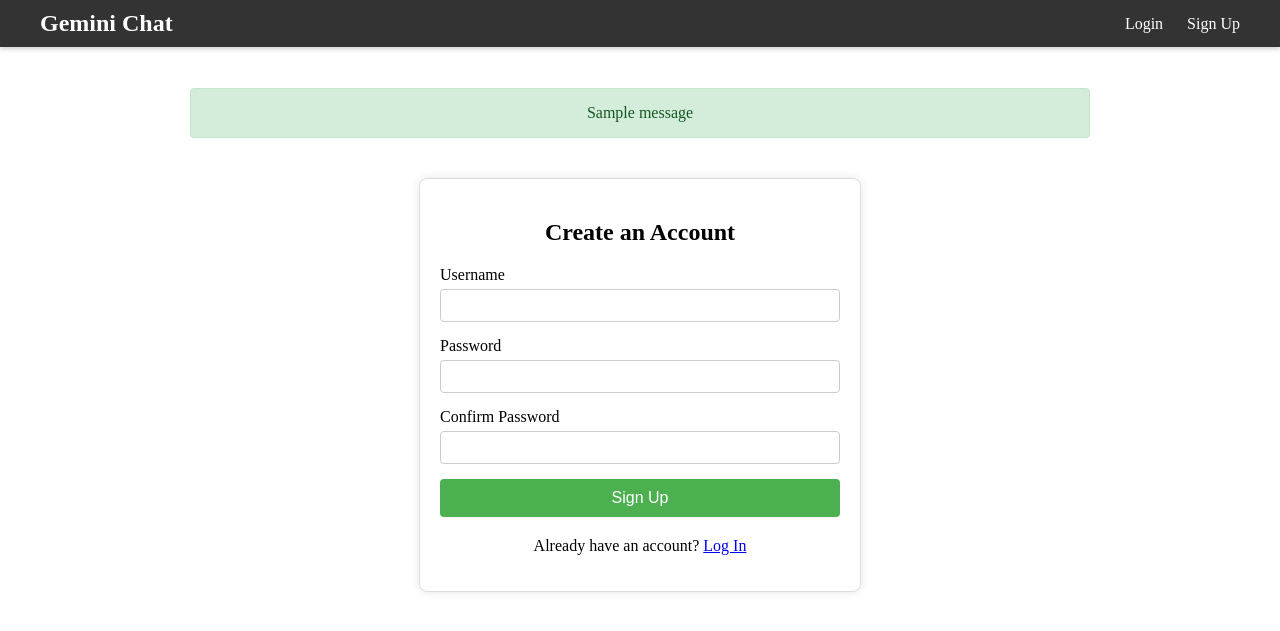
After one commit to harish-167/multi-model-AI-with-PII-mask, a Flask app: page /signup in a window 1280 px wide. The commit adds this page. Shown: the top 631 px of the page. Run offline with Flask 3, Linux system fonts and the light colour scheme; one stand-in notice (Sample message) is shown.

Commit message:
deleted older files

```diff
--- a/src/app.py
+++ b/src/app.py
@@ -1,44 +1,117 @@
 import os
+from flask import Flask, render_template, request, jsonify, redirect, url_for, flash
+from flask_login import LoginManager, login_user, logout_user, login_required, current_user
+from dotenv import load_dotenv
 import google.generativeai as genai
-from flask import Flask, render_template, request, jsonify
+
+# Import our new components
+from models import db, bcrypt, User
+from forms import LoginForm, SignupForm
+
+# Load environment variables from .env file
+load_dotenv()
 
 app = Flask(__name__)
 
-# Configure Google Generative AI
-# IMPORTANT: Replace "YOUR_GEMINI_API_KEY" with your actual API key
-# It's highly recommended to use environment variables for production
-# For this example, we'll put it directly, but for real apps, use:
-# os.environ.get("GOOGLE_API_KEY")
-genai.configure(api_key=os.environ.get('GEMINI_API_KEY'))
+# --- CONFIGURATIONS ---
+app.config['SECRET_KEY'] = os.environ.get('FLASK_SECRET_KEY')
+# For simplicity, we'll use SQLite for this example
+app.config['SQLALCHEMY_DATABASE_URI'] = 'sqlite:///db.sqlite3'
+app.config['SQLALCHEMY_TRACK_MODIFICATIONS'] = False
+GEMINI_API_KEY = os.environ.get('GEMINI_API_KEY')
 
-# Choose a model
-model = genai.GenerativeModel('gemini-2.0-flash')
+# --- INITIALIZE EXTENSIONS ---
+db.init_app(app)
+bcrypt.init_app(app)
+
+# --- FLASK-LOGIN CONFIGURATION ---
+login_manager = LoginManager()
+login_manager.init_app(app)
+login_manager.login_view = 'login' # Redirect to login page if user is not authenticated
+login_manager.login_message_category = 'info'
+login_manager.login_message = "Please log in to access this page."
+
+
+@login_manager.user_loader
+def load_user(user_id):
+    """Check if user is logged-in on every page load."""
+    if user_id is not None:
+        return User.query.get(int(user_id))
+    return None
+
+# --- GOOGLE GENERATIVE AI CONFIGURATION ---
+genai.configure(api_key=GEMINI_API_KEY)
+model = genai.GenerativeModel('gemini-1.5-flash') # Using a more recent model
+
+
+# --- ROUTE DEFINITIONS ---
+
+@app.route('/login', methods=['GET', 'POST'])
+def login():
+    if current_user.is_authenticated:
+        return redirect(url_for('index'))
+
+    form = LoginForm()
+    if form.validate_on_submit():
+        user = User.query.filter_by(username=form.username.data).first()
+        if user and user.check_password(form.password.data):
+            login_user(user)
+            return redirect(url_for('index'))
+        else:
+            flash('Invalid username or password.', 'danger')
+    return render_template('login.html', form=form)
+
+@app.route('/signup', methods=['GET', 'POST'])
+def signup():
+    if current_user.is_authenticated:
+        return redirect(url_for('index'))
+
+    form = SignupForm()
+    if form.validate_on_submit():
+        new_user = User(username=form.username.data, password=form.password.data)
+        db.session.add(new_user)
+        db.session.commit()
+        flash('Account created successfully! Please log in.', 'success')
+        return redirect(url_for('login'))
+    return render_template('signup.html', form=form)
+
+@app.route('/logout')
+@login_required
+def logout():
+    logout_user()
+    flash('You have been logged out.', 'info')
+    return redirect(url_for('login'))
+
+
+# --- MAIN APPLICATION ROUTES ---
 
 @app.route('/')
+@login_required # Protect this route
 def index():
     return render_template('index.html')
 
+
 @app.route('/generate_text', methods=['POST'])
+@login_required # Protect the API endpoint
 def generate_text():
     data = request.json
     user_prompt = data.get('prompt')
-    # Receive the entire conversation history from the frontend
     conversation_history = data.get('history', [])
     if not user_prompt:
         return jsonify({'error': 'No prompt provided'}), 400
 
     try:
+        # Reformat history for the API if necessary
+        # The genai library expects a specific format.
+        # The frontend sends a list of dicts: {'role': 'user'/'model', 'parts': [{'text': ...}]}
+        # The library's `start_chat` history expects: {'role': 'user'/'model', 'parts': [...]}
+        # Our current format is already correct.
+
         chat = model.start_chat(history=conversation_history)
-        # Send the new user message to the chat
         response = chat.send_message(user_prompt)
-
-        #response = model.generate_content(user_prompt)
-        # Assuming the response has a 'text' attribute
         generated_content = response.text
 
-        # Update the conversation history with the new user input and model response
-        # The chat.history object now contains the updated conversation.
-        # We need to convert it to a serializable format for JSON.
+        # Convert the chat history to a JSON-serializable format to send back
         updated_history = [
             {'role': message.role, 'parts': [part.text for part in message.parts]}
             for message in chat.history
@@ -46,12 +119,14 @@ def generate_text():
 
         return jsonify({
             'generated_text': generated_content,
-            'history': updated_history # Send back the full updated history
+            'history': updated_history
         })
     except Exception as e:
-        # Log the full exception for debugging
         print(f"Error calling Gemini API: {e}")
         return jsonify({'error': str(e)}), 500
 
+
 if __name__ == '__main__':
-    app.run(debug=True,host='0.0.0.0',port=5000) # debug=True allows for automatic reloads on code changes
+    with app.app_context():
+        db.create_all()  # Create database tables if they don't exist
+    app.run(debug=True, host='0.0.0.0', port=5000)
--- /dev/null
+++ b/src/forms.py
@@ -0,0 +1,34 @@
+from flask_wtf import FlaskForm
+from wtforms import StringField, PasswordField, SubmitField
+from wtforms.validators import DataRequired, Length, EqualTo, ValidationError
+from models import User
+
+class SignupForm(FlaskForm):
+    """Form for users to create new account"""
+    username = StringField(
+        'Username',
+        validators=[DataRequired(), Length(min=3, max=25)]
+    )
+    password = PasswordField(
+        'Password',
+        validators=[DataRequired(), Length(min=6)]
+    )
+    confirm_password = PasswordField(
+        'Confirm Password',
+        validators=[DataRequired(), EqualTo('password', message='Passwords must match.')]
+    )
+    submit = SubmitField('Sign Up')
+
+    def validate_username(self, username):
+        user = User.query.filter_by(username=username.data).first()
+        if user:
+            raise ValidationError('That username is already taken. Please choose a different one.')
+
+class LoginForm(FlaskForm):
+    """Form for users to login"""
+    username = StringField(
+        'Username',
+        validators=[DataRequired()]
+    )
+    password = PasswordField('Password', validators=[DataRequired()])
+    submit = SubmitField('Log In')
--- a/src/requirements.txt
+++ b/src/requirements.txt
@@ -1,2 +1,7 @@
 Flask
 google-generativeai
+Flask-SQLAlchemy
+Flask-Login
+Flask-Bcrypt
+Flask-WTF
+python-dotenv
--- a/src/static/style.css
+++ b/src/static/style.css
@@ -1,117 +1,120 @@
-body {
-    font-family: Arial, sans-serif;
-    margin: 0;
-    padding: 20px;
-    background-color: #f4f4f4;
+/* Add these styles to the end of your style.css file */
+
+/* Navbar */
+.navbar {
+    position: fixed;
+    top: 0;
+    left: 0;
+    width: 100%;
+    background-color: #333;
+    color: white;
+    padding: 10px 40px;
     display: flex;
-    justify-content: center;
-    align-items: flex-start;
-    min-height: 100vh;
+    justify-content: space-between;
+    align-items: center;
+    box-shadow: 0 2px 5px rgba(0,0,0,0.2);
     box-sizing: border-box;
 }
-
-.container {
-    background-color: #fff;
-    padding: 30px;
-    border-radius: 8px;
-    box-shadow: 0 2px 10px rgba(0, 0, 0, 0.1);
-    width: 100%;
-    max-width: 700px;
-    text-align: center;
+.nav-brand {
+    font-size: 1.5em;
+    font-weight: bold;
+    color: white;
+    text-decoration: none;
+}
+.nav-links a, .nav-links span {
+    color: white;
+    text-decoration: none;
+    margin-left: 20px;
 }
 
-h1 {
-    color: #333;
-    margin-bottom: 25px;
-}
-
-/* New: Conversation History styles */
-#conversationHistory {
-    border: 1px solid #e0e0e0;
-    border-radius: 8px;
-    padding: 15px;
-    margin-bottom: 20px;
-    max-height: 400px; /* Limit height */
-    overflow-y: auto; /* Enable scrolling */
-    background-color: #fcfcfc;
-    text-align: left; /* Align text within messages */
-}
-
-.message {
-    margin-bottom: 10px;
-    padding: 8px 12px;
-    border-radius: 6px;
-    line-height: 1.5;
-}
-
-.message strong {
-    font-weight: bold;
-}
-
-.message.user {
-    background-color: #e6f7ff; /* Light blue for user */
-    color: #333;
-    text-align: right; /* User messages float right */
-    margin-left: 20%; /* User message takes less width */
-}
-
-.message.model {
-    background-color: #eaffe6; /* Light green for Gemini */
-    color: #333;
-    text-align: left; /* Model messages float left */
-    margin-right: 20%; /* Model message takes less width */
+/* Make body content start below the fixed navbar */
+body {
+    padding-top: 80px; /* Adjust based on navbar height */
 }
 
 
-textarea {
-    width: calc(100% - 20px);
-    padding: 10px;
-    margin-bottom: 15px;
+/* Auth Form Styles */
+.auth-container {
+    max-width: 400px;
+    margin: 40px auto;
+    padding: 20px;
+    background-color: #fff;
     border: 1px solid #ddd;
-    border-radius: 4px;
-    font-size: 16px;
-    resize: vertical;
-    min-height: 80px; /* Slightly reduced height */
+    box-shadow: 0 0 10px rgba(0, 0, 0, 0.1);
+    border-radius: 8px;
 }
 
-button {
+.auth-container h2 {
+    text-align: center;
+    margin-bottom: 20px;
+}
+
+.form-group {
+    margin-bottom: 15px;
+}
+
+.form-group label {
+    display: block;
+    margin-bottom: 5px;
+}
+
+.form-control {
+    width: 100%;
+    padding: 8px;
+    box-sizing: border-box;
+    border-radius: 4px;
+    border: 1px solid #ccc;
+}
+
+.auth-button {
+    width: 100%;
+    padding: 10px;
     background-color: #4CAF50;
     color: white;
-    padding: 12px 20px;
     border: none;
     border-radius: 4px;
     cursor: pointer;
-    font-size: 18px;
-    transition: background-color 0.3s ease;
+    font-size: 16px;
+}
+.auth-button:hover {
+    background-color: #45a049;
+}
+.auth-links {
+    text-align: center;
+    margin-top: 20px;
 }
 
-button:hover {
-    background-color: #45a049;
+/* Flash Messages */
+.alert {
+    padding: 15px;
+    margin-bottom: 20px;
+    border: 1px solid transparent;
+    border-radius: 4px;
+    text-align: center;
+}
+.alert-success {
+    color: #155724;
+    background-color: #d4edda;
+    border-color: #c3e6cb;
+}
+.alert-danger {
+    color: #721c24;
+    background-color: #f8d7da;
+    border-color: #f5c6cb;
+}
+.alert-info {
+    color: #0c5460;
+    background-color: #d1ecf1;
+    border-color: #bee5eb;
 }
 
-button:disabled {
-    background-color: #cccccc;
-    cursor: not-allowed;
+.error-message {
+    color: red;
+    font-size: 0.8em;
 }
 
-#loading {
-    margin-top: 20px;
-    font-style: italic;
-    color: #666;
+.content-wrapper {
+    width: 90%;
+    max-width: 900px;
+    margin: 0 auto;
 }
-
-/* Removed previous outputContainer, as history will handle it */
-
-#errorContainer {
-    margin-top: 20px;
-    padding: 10px;
-    background-color: #ffe0e0;
-    border: 1px solid #ffb3b3;
-    color: #cc0000;
-    border-radius: 4px;
-    text-align: left;
-}
-
-.hidden {
-    display: none;
-}
--- /dev/null
+++ b/src/templates/base.html
@@ -0,0 +1,35 @@
+<!DOCTYPE html>
+<html lang="en">
+<head>
+    <meta charset="UTF-8">
+    <meta name="viewport" content="width=device-width, initial-scale=1.0">
+    <title>{% block title %}Gemini AI Web App{% endblock %}</title>
+    <link rel="stylesheet" href="{{ url_for('static', filename='style.css') }}">
+</head>
+<body>
+    <nav class="navbar">
+        <a href="{{ url_for('index') }}" class="nav-brand">Gemini Chat</a>
+        <div class="nav-links">
+            {% if current_user.is_authenticated %}
+                <span>Welcome, {{ current_user.username }}!</span>
+                <a href="{{ url_for('logout') }}">Logout</a>
+            {% else %}
+                <a href="{{ url_for('login') }}">Login</a>
+                <a href="{{ url_for('signup') }}">Sign Up</a>
+            {% endif %}
+        </div>
+    </nav>
+
+    <div class="content-wrapper">
+        {% with messages = get_flashed_messages(with_categories=true) %}
+            {% if messages %}
+                {% for category, message in messages %}
+                    <div class="alert alert-{{ category }}">{{ message }}</div>
+                {% endfor %}
+            {% endif %}
+        {% endwith %}
+
+        {% block content %}{% endblock %}
+    </div>
+</body>
+</html>
--- /dev/null
+++ b/src/templates/signup.html
@@ -0,0 +1,37 @@
+{% extends "base.html" %}
+
+{% block title %}Sign Up{% endblock %}
+
+{% block content %}
+<div class="auth-container">
+    <form method="POST" action="{{ url_for('signup') }}" novalidate>
+        {{ form.hidden_tag() }}
+        <h2>Create an Account</h2>
+        <div class="form-group">
+            {{ form.username.label }}
+            {{ form.username(class="form-control") }}
+            {% for error in form.username.errors %}
+                <span class="error-message">{{ error }}</span>
+            {% endfor %}
+        </div>
+        <div class="form-group">
+            {{ form.password.label }}
+            {{ form.password(class="form-control") }}
+             {% for error in form.password.errors %}
+                <span class="error-message">{{ error }}</span>
+            {% endfor %}
+        </div>
+        <div class="form-group">
+            {{ form.confirm_password.label }}
+            {{ form.confirm_password(class="form-control") }}
+            {% for error in form.confirm_password.errors %}
+                <span class="error-message">{{ error }}</span>
+            {% endfor %}
+        </div>
+        {{ form.submit(class="auth-button") }}
+    </form>
+    <div class="auth-links">
+        <p>Already have an account? <a href="{{ url_for('login') }}">Log In</a></p>
+    </div>
+</div>
+{% endblock %}
```
Also changed, not shown: src/models.py (added, +24 -0 lines), src/templates/index.html (+41 -52 lines), src/templates/login.html (added, +34 -0 lines), src/instance/db.sqlite3 (added), src/readme.md (added), 3 other files.
